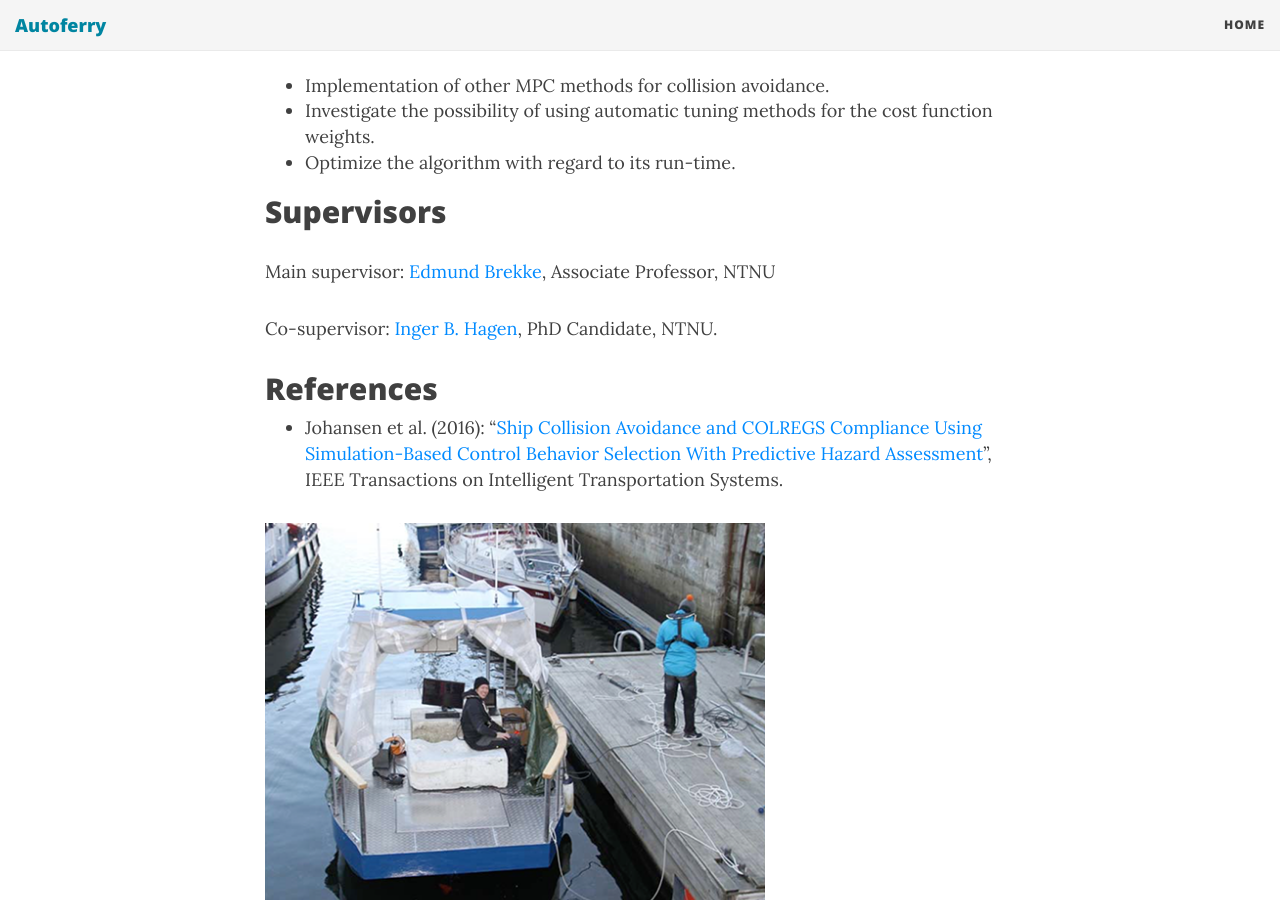
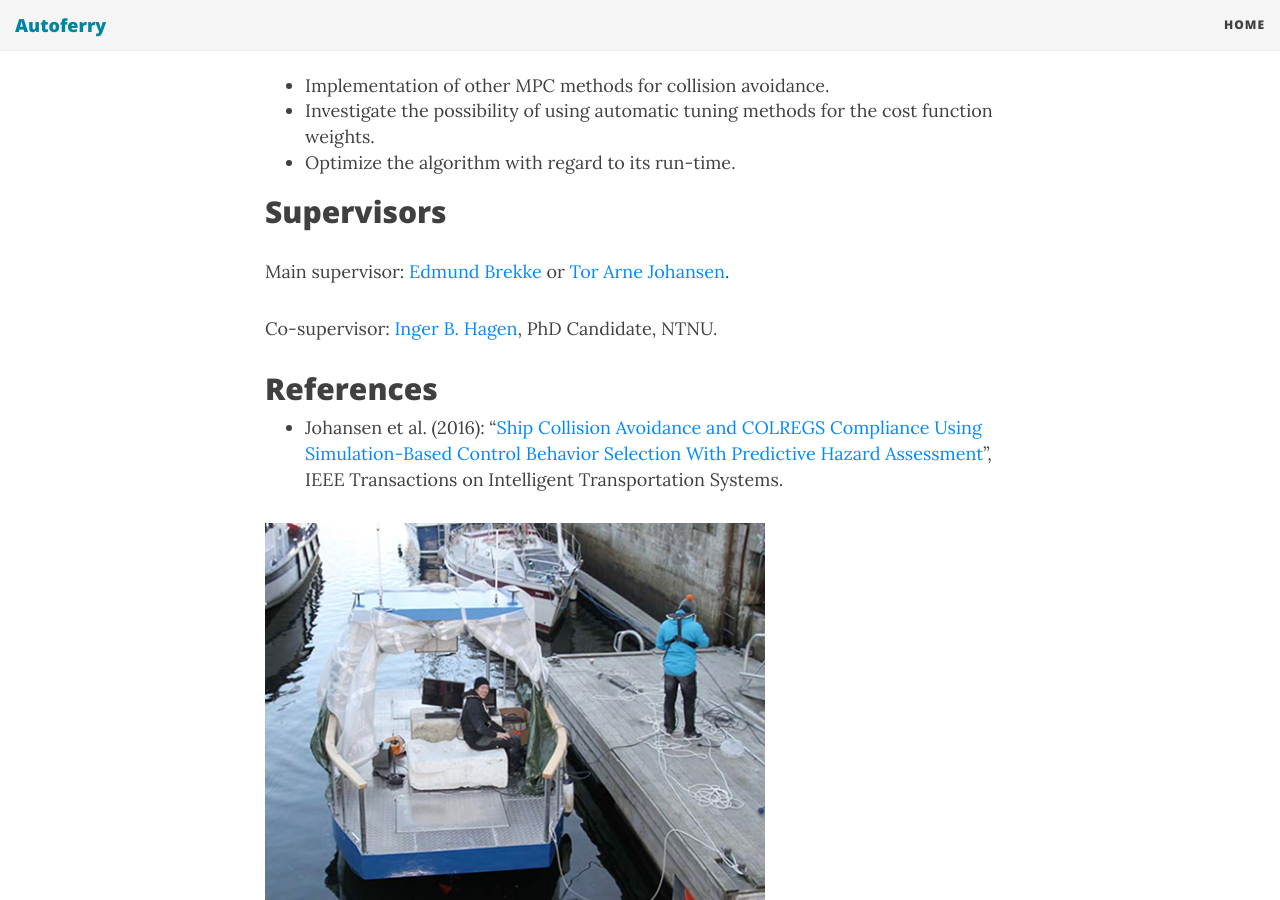
Before and after one commit to autosit/autosit.github.io, a Jekyll site: the page built from _posts/2018-04-11-mpc.md, in a window 1280 px wide and 900 px high, scrolled down 1467 px. Built offline with Jekyll 4.4.1, drawn with Linux system fonts in a browser that asks for light colours; nearby versions of some CDN libraries.

Commit message:
mpc updated

```diff
--- a/_posts/2018-04-11-mpc.md
+++ b/_posts/2018-04-11-mpc.md
@@ -46,7 +46,7 @@ The specialization project is supposed to be followed by a master's thesis build
 
 ## Supervisors
 
-Main supervisor: [Edmund Brekke](http://www.ntnu.no/ansatte/edmundfo), Associate Professor, NTNU
+Main supervisor: [Edmund Brekke](http://www.ntnu.no/ansatte/edmundfo) or [Tor Arne Johansen](https://www.ntnu.edu/employees/tor.arne.johansen).
 
 Co-supervisor: [Inger B. Hagen](https://www.ntnu.no/ansatte/inger.b.hagen), PhD Candidate, NTNU.
 
```
